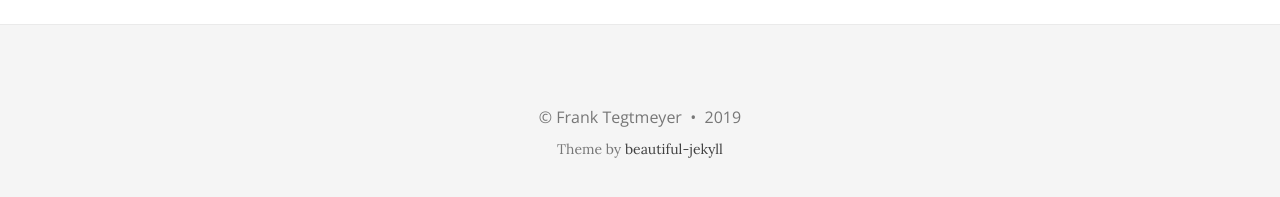
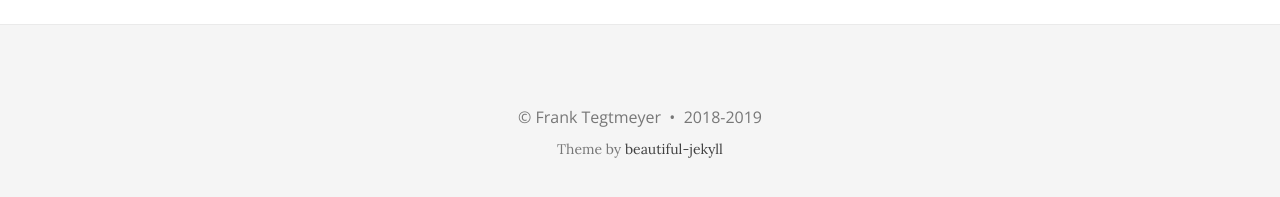
Before and after one commit to MiriamPapp/photo-forum, a Jekyll site: the page built from docs/index.md, in a window 1280 px wide and 900 px high, scrolled down 1467 px. Shown: the part 690-887 px from the top of the window. Built offline with Jekyll 4.4.1, drawn with Linux system fonts in a browser that asks for light colours; nearby versions of some CDN libraries.

Commit message:
github pahes: change year of copyright

```diff
--- a/docs/_config.yml
+++ b/docs/_config.yml
@@ -5,6 +5,7 @@ title-separator: "-"
 baseurl: "/photo-forum/" # the subpath of your site, e.g. /blog/
 url: "https://fte378.github.io/photo-forum/"
 github_username:  "fte378"
+copyright: '2018-2019'
 
 # --- Navigation bar options --- #
 
--- a/docs/_includes/footer.html
+++ b/docs/_includes/footer.html
@@ -26,7 +26,7 @@
       <p class="copyright text-muted">
       {{ site.author.name }}
       &nbsp;&bull;&nbsp;
-      {{ site.time | date: '%Y' }}
+      {{ site.copyright | date: '%Y' }}
 
       {% if site.url-pretty %}
       &nbsp;&bull;&nbsp;
```
